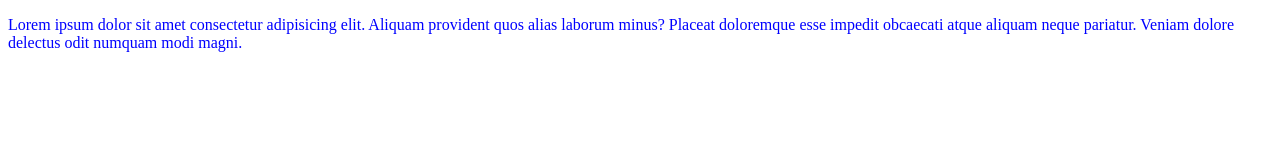
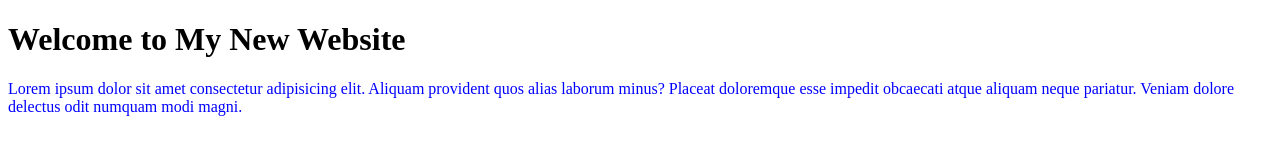
Before and after one commit to boythedream/myLocalrepo, a plain HTML site: page index.html in a window 1280 px wide. Drawn offline with Linux system fonts and the light colour scheme.

Commit message:
h1 added

```diff
--- a/index.html
+++ b/index.html
@@ -7,6 +7,8 @@
     <link rel="stylesheet" href="style.css">
 </head>
 <body>
+    <h1>Welcome to My New Website</h1>
     <p>Lorem ipsum dolor sit amet consectetur adipisicing elit. Aliquam provident quos alias laborum minus? Placeat doloremque esse impedit obcaecati atque aliquam neque pariatur. Veniam dolore delectus odit numquam modi magni.</p>
+
 </body>
 </html>
```
